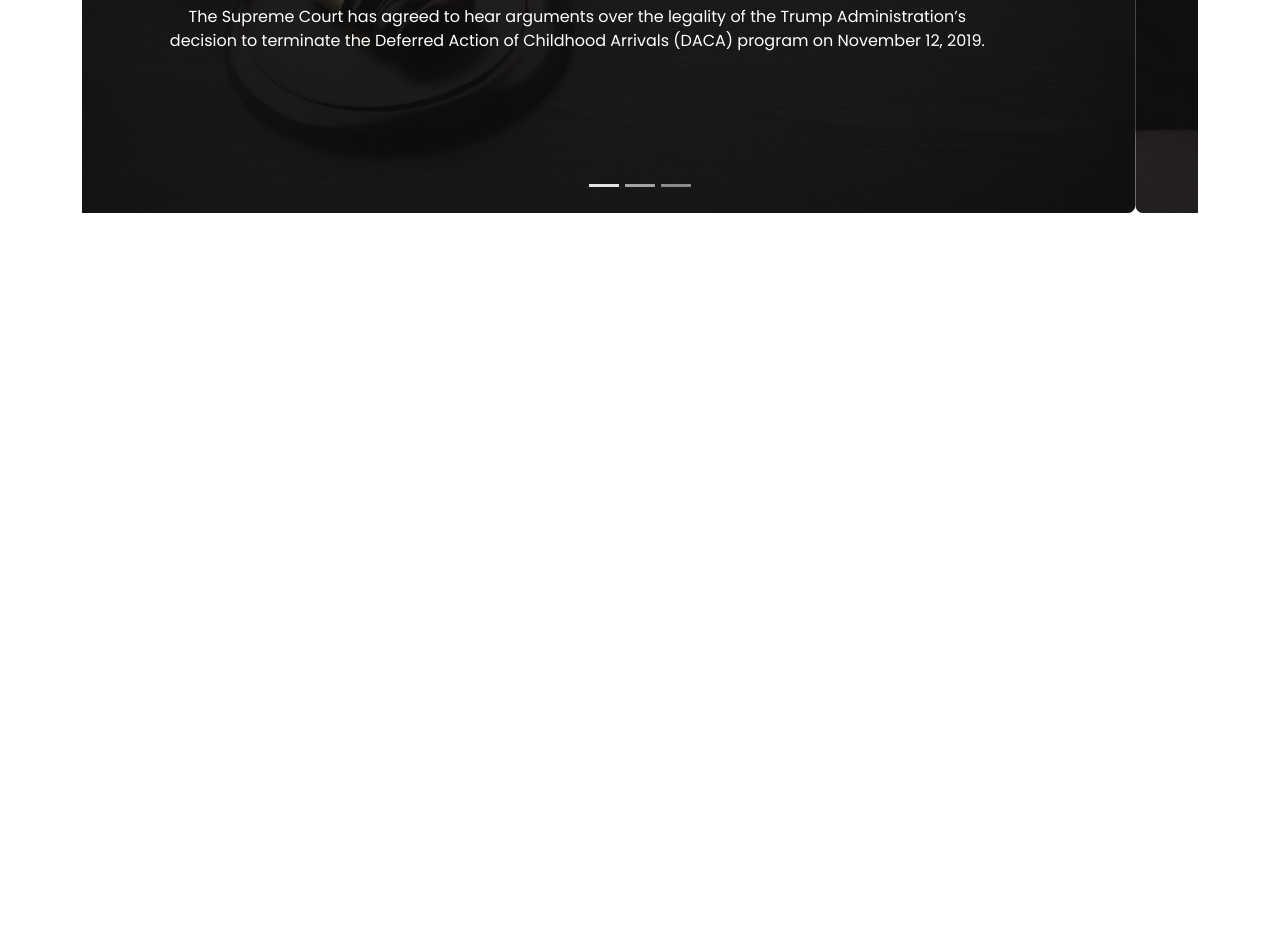
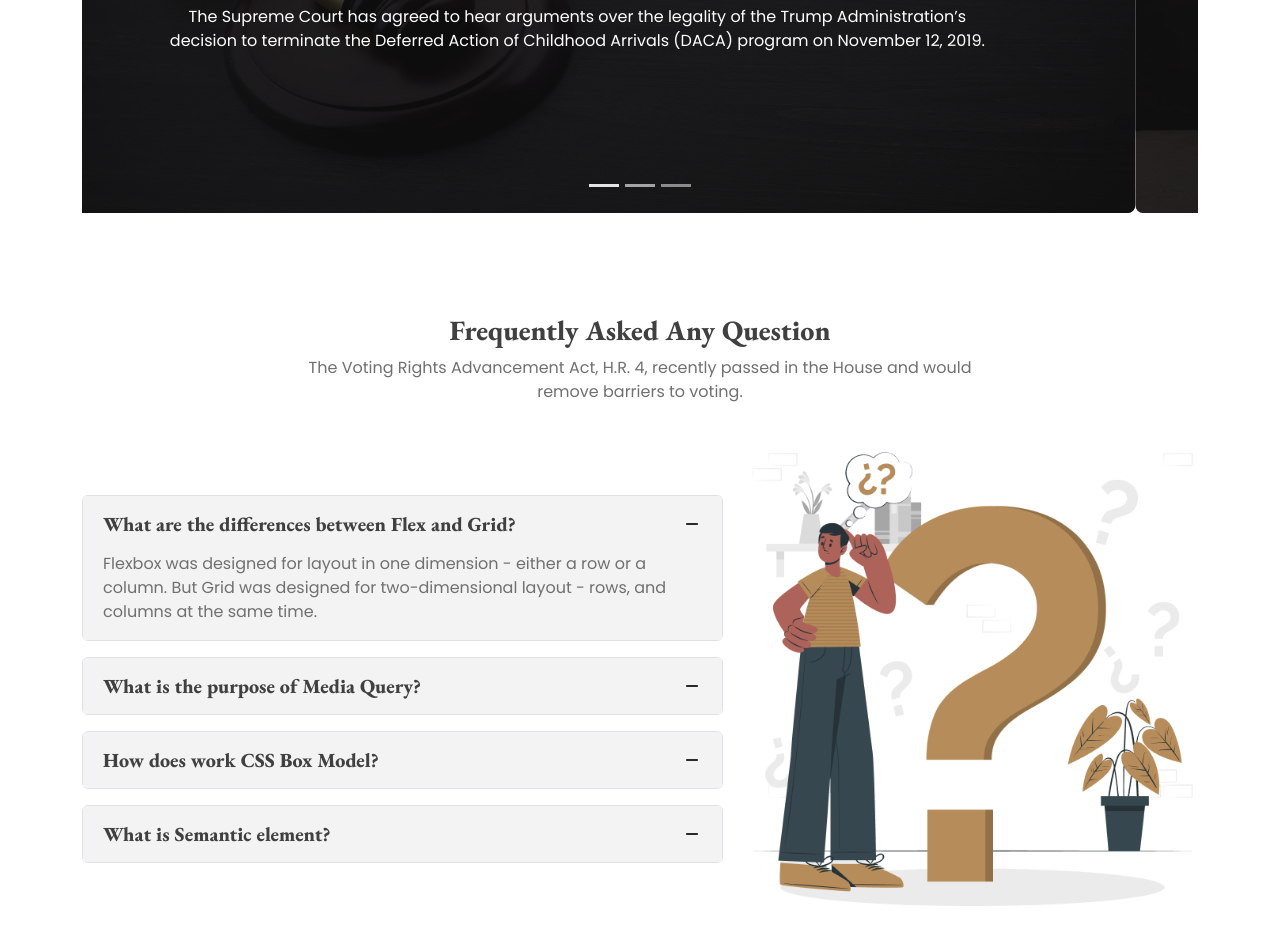
Before and after one commit to khalidccnu/justice, a plain HTML site: page index.html in a window 1280 px wide. Shown: the part 2446-3390 px from the top of the page. Before the commit the page ends 2709 px from the top, so only its background shows below. Drawn offline with nearby package versions, Linux system fonts and the light colour scheme.

Commit message:
Add Section (FAQ)

```diff
--- a/asset/css/style.css
+++ b/asset/css/style.css
@@ -23,7 +23,7 @@ section {
     color: #707070;
 }
 
-h3, .card-title, .tm-title {
+h3, .card-title, .tm-title, .cm-accordion-header {
     font-family: "EB Garamond", serif;
     font-weight: 800;
 }
@@ -122,6 +122,28 @@ h3, .card-title, .tm-title {
     border-radius: 50%;
 }
 
+/* ===== FAQ ===== */
+.cm-accordion-button:not(.collapsed), .cm-accordion-body {
+    background-color: #f3f3f3;
+}
+
+.cm-accordion-button:not(.collapsed) {
+    color: #414040;
+    box-shadow: none;
+}
+
+.cm-accordion-button:not(.collapsed)::after {
+    background-image: url("../img/accordion-minus-sign.svg");
+}
+
+.cm-accordion-button::after {
+    background-image: url("../img/accordion-plus-sign.svg");
+}
+
+.cm-accordion-body {
+    color: #707070;
+}
+
 /* ===== Media Query ===== */
 @media screen and (min-width: 992px) {
     /* ===== Practice ===== */
--- a/index.html
+++ b/index.html
@@ -217,6 +217,77 @@
     </div>
 </section>
 
+<!-- FAQ -->
+<section id="faq">
+    <div class="container">
+        <div class="title text-center">
+            <h3 class="fs-3 lh-sm">Frequently Asked Any Question</h3>
+            <p>The Voting Rights Advancement Act, H.R. 4, recently passed in the House and would remove barriers to voting.</p>
+        </div>
+        <div class="faq mt-5">
+            <div class="row align-items-center gap-3 gap-md-0">
+                <div class="col-12 col-md-7">
+                    <div class="accordion" id="faq-accordion">
+                        <div class="row gap-3">
+                            <div class="col-12">
+                                <div class="accordion-item">
+                                    <h2 class="accordion-header cm-accordion-header" id="headingOne">
+                                        <button class="accordion-button cm-accordion-button fs-5" type="button" data-bs-toggle="collapse" data-bs-target="#collapseOne">What are the differences between Flex and Grid?</button>
+                                    </h2>
+                                    <div class="collapse accordion-collapse show" id="collapseOne" data-bs-parent="#faq-accordion">
+                                        <div class="accordion-body cm-accordion-body pt-0">
+                                            <span>Flexbox was designed for layout in one dimension - either a row or a column. But Grid was designed for two-dimensional layout - rows, and columns at the same time.</span>
+                                        </div>
+                                    </div>
+                                </div>
+                            </div>
+                            <div class="col-12">
+                                <div class="accordion-item">
+                                    <h2 class="accordion-header cm-accordion-header collapsed" id="headingTwo">
+                                        <button class="accordion-button cm-accordion-button fs-5" type="button" data-bs-toggle="collapse" data-bs-target="#collapseTwo">What is the purpose of Media Query?</button>
+                                    </h2>
+                                    <div class="collapse accordion-collapse" id="collapseTwo" data-bs-parent="#faq-accordion">
+                                        <div class="accordion-body cm-accordion-body pt-0">
+                                            <span>The purpose of Media Query is to create different layouts depending on the size of the viewport for webpage.</span>
+                                        </div>
+                                    </div>
+                                </div>
+                            </div>
+                            <div class="col-12">
+                                <div class="accordion-item">
+                                    <h2 class="accordion-header cm-accordion-header collapsed" id="headingThree">
+                                        <button class="accordion-button cm-accordion-button fs-5" type="button" data-bs-toggle="collapse" data-bs-target="#collapseThree">How does work CSS Box Model?</button>
+                                    </h2>
+                                    <div class="collapse accordion-collapse" id="collapseThree" data-bs-parent="#faq-accordion">
+                                        <div class="accordion-body cm-accordion-body pt-0">
+                                            <span>A box in CSS consists of a content area where any text, images, or other HTML elements are displayed. This is optionally surrounded by padding, a border, and a margin, on one or more sides.</span>
+                                        </div>
+                                    </div>
+                                </div>
+                            </div>
+                            <div class="col-12">
+                                <div class="accordion-item">
+                                    <h2 class="accordion-header cm-accordion-header collapsed" id="headingFour">
+                                        <button class="accordion-button cm-accordion-button fs-5" type="button" data-bs-toggle="collapse" data-bs-target="#collapseFour">What is Semantic element?</button>
+                                    </h2>
+                                    <div class="collapse accordion-collapse" id="collapseFour" data-bs-parent="#faq-accordion">
+                                        <div class="accordion-body cm-accordion-body pt-0">
+                                            <span>It explains that code which clearly represent what that element contains, in human language.</span>
+                                        </div>
+                                    </div>
+                                </div>
+                            </div>
+                        </div>
+                    </div>
+                </div>
+                <div class="col-12 col-md-5 order-first order-md-last">
+                    <img class="img-fluid" src="./asset/img/ia-faq.png" alt="faq">
+                </div>
+            </div>
+        </div>
+    </div>
+</section>
+
 <!-- Bootstrap JS -->
 <script src="https://cdn.jsdelivr.net/npm/bootstrap@5.3.0-alpha1/dist/js/bootstrap.bundle.min.js" integrity="sha384-w76AqPfDkMBDXo30jS1Sgez6pr3x5MlQ1ZAGC+nuZB+EYdgRZgiwxhTBTkF7CXvN" crossorigin="anonymous"></script>
 </body>
```
Also changed, not shown: asset/img/accordion-minus-sign.svg (added), asset/img/accordion-plus-sign.svg (added), asset/img/ia-faq.png (added).
